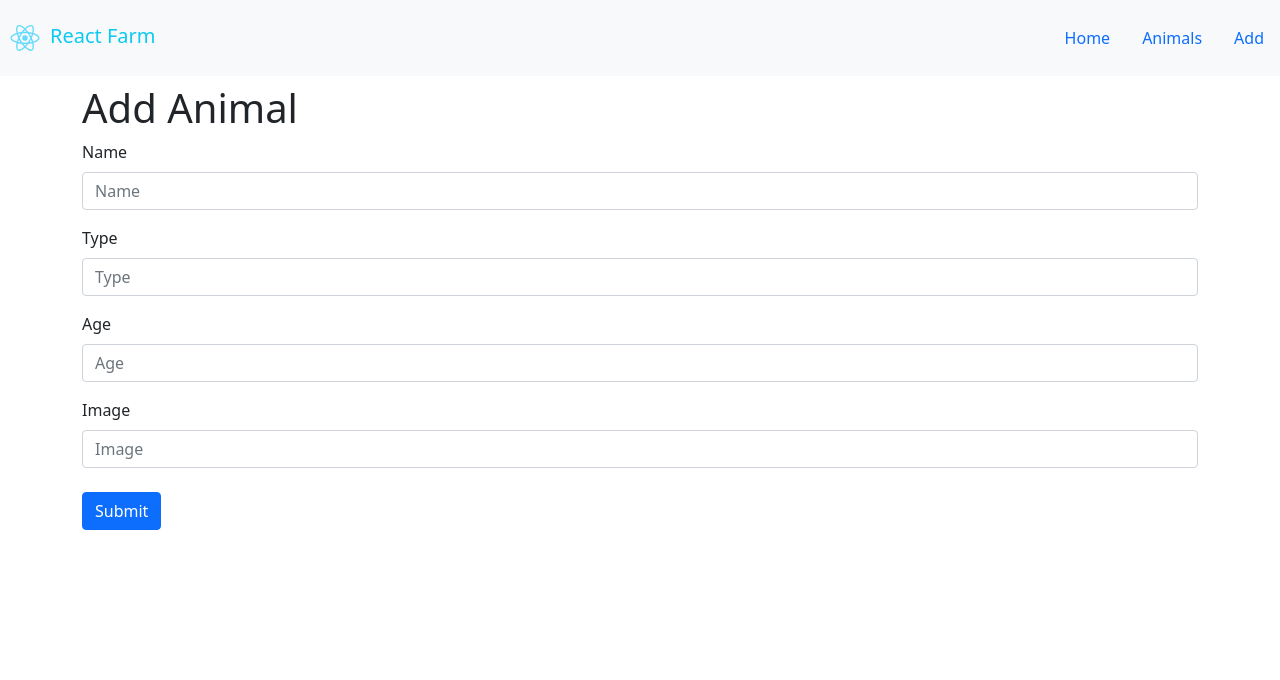
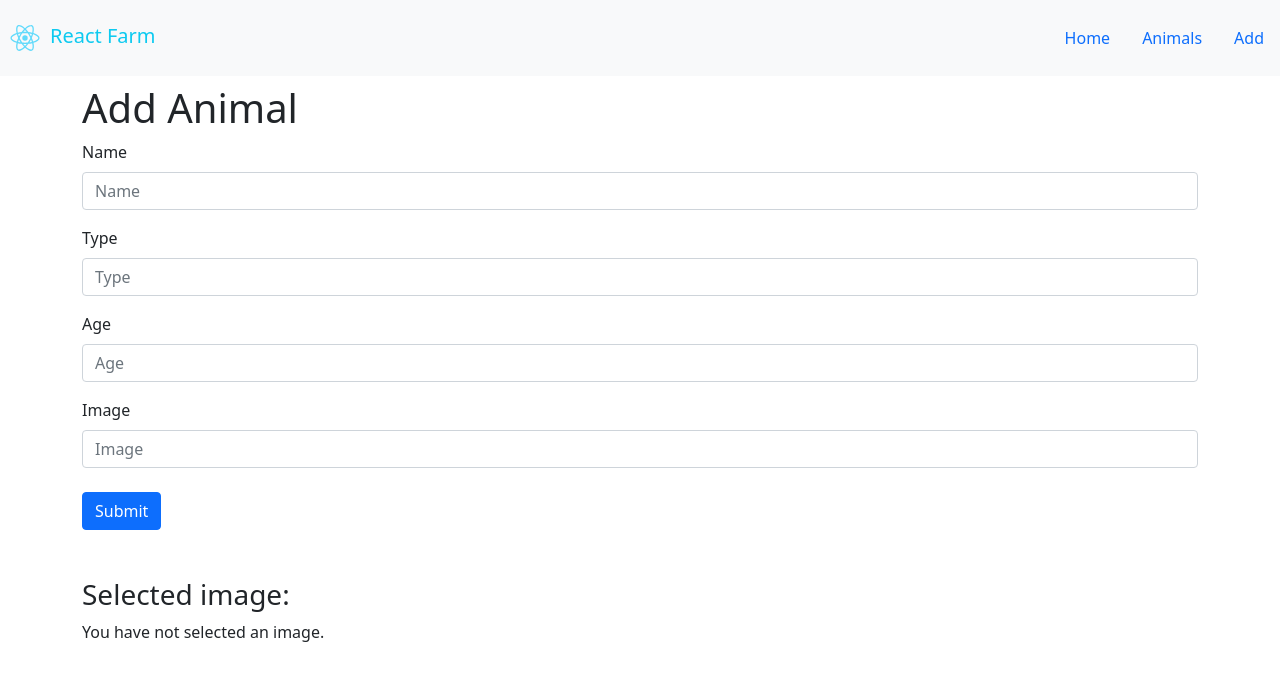
Before and after one commit to randmon/TypeScript-Farm, a React (Create React App) app in the folder farm-react-frontend/: page /add in a window 1280 px wide. Shown: the top 680 px of the page. Built offline with nearby package versions, Linux system fonts and the light colour scheme.

Commit message:
see selected image on add form

```diff
--- a/farm-react-frontend/src/components/animals/add/index.tsx
+++ b/farm-react-frontend/src/components/animals/add/index.tsx
@@ -1,10 +1,9 @@
-import React, { useState } from "react";
+import React, { useState, useEffect } from "react";
 import AnimalService from "../../../services/AnimalService";
 import { Animal, StatusMessage } from "../../../types";
 import classNames from "classnames";
 
 const AnimalAdd: React.FC = () => {
-
     const [nameInput, setNameInput] = useState<string>("");
     const [ageInput, setAgeInput] = useState<number>(0);
     const [typeInput, setTypeInput] = useState<string>("");
@@ -24,7 +23,6 @@ const AnimalAdd: React.FC = () => {
 
         } catch (error: any) {
             setStatusMessages([
-                ...statusMessages,
                 { type: "error", message: `Error adding animal ${nameInput}.` }
             ]);
         }
@@ -55,6 +53,21 @@ const AnimalAdd: React.FC = () => {
             addAnimal({ name: nameInput, type: typeInput, age: ageInput, image: imageInput });
         }
     };
+
+    // If the user has selected an image, display it.
+    // If not, display the placeholder image.
+    const displayImage = () => {
+        if (imageInput) {
+            return <img src={imageInput} alt="animal" width={500}/>;
+        } else {
+            return <p>You have not selected an image.</p>
+        }
+    }
+
+    useEffect(() => {
+        displayImage();
+    } , [imageInput]);
+
 
     return (
         <>
@@ -107,10 +120,10 @@ const AnimalAdd: React.FC = () => {
                 <input type="submit" value="Submit" className="btn btn-primary mt-2" />
             </form>
 
-            {/* <div className="mt-5">
+            <div className="mt-5">
                 <h3>Selected image:</h3>
-                <img src={imageInput} alt="animal"/>
-            </div> */}
+                {displayImage()}
+            </div>
         </>
     );
 };
```
